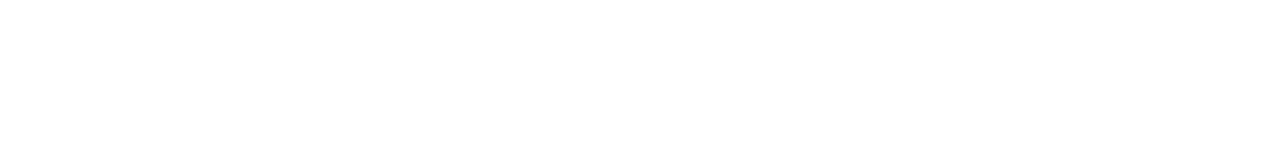
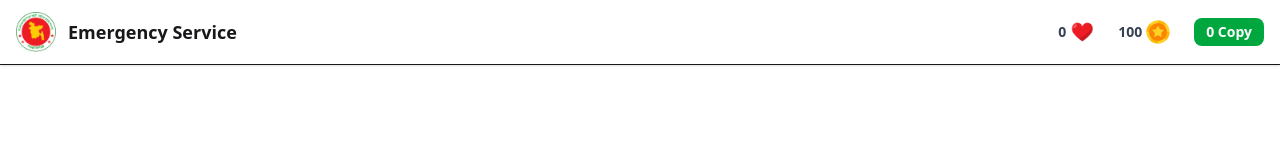
Before and after one commit to Jyotishaikh/Assignment-5, a plain HTML site: page index.html in a window 1280 px wide. Drawn offline with nearby package versions, Linux system fonts and the light colour scheme.

Commit message:
completed navbar

```diff
--- a/index.html
+++ b/index.html
@@ -3,10 +3,42 @@
 <head>
     <meta charset="UTF-8">
     <meta name="viewport" content="width=device-width, initial-scale=1.0">
-    <title>Document</title>
+    <title>Emergency-Hotline</title>
+    <link href="https://cdn.jsdelivr.net/npm/daisyui@5" rel="stylesheet" type="text/css" />
+
+    <script src="https://cdn.jsdelivr.net/npm/@tailwindcss/browser@4"></script>
+
+    <link rel="stylesheet" href="https://cdnjs.cloudflare.com/ajax/libs/font-awesome/7.0.0/css/all.min.css" integrity="sha512-DxV+EoADOkOygM4IR9yXP8Sb2qwgidEmeqAEmDKIOfPRQZOWbXCzLC6vjbZyy0vPisbH2SyW27+ddLVCN+OMzQ==" crossorigin="anonymous" referrerpolicy="no-referrer" />
+
 </head>
 <body>
+    <!--navbar section  -->
+    <header class="bg-white border-b shadow sticky top-0 z-50">
+        <div class="max-w-7xl mx-auto flex justify-between items-center px-4 py-3">
+            <!-- left side -->
+            <div class="flex items-center gap-3">
+                <img src="./assets/logo.png" alt="Govt. BD" class="w-10 h-10">
+                <h2 class="text-lg font-bold">Emergency Service</h2>
+            </div>
+            <!-- right side -->
+            <div class="flex items-center gap-6">
+                <div class="flex items-center gap-1">
+                    <p class="text-sm font-semibold text-gray-700">0</p>
+                    <img src="./assets/heart.png" alt="heart" class="w-6 h-6">
+                </div>
+                <div class="flex items-center gap-1">
+                    <p class="text-sm font-semibold text-gray-700">100</p>
+                    <img src="./assets/coin.png" alt="coin" class="w-6 h-6">
+                </div>
+                <div>
+                    <button class="bg-green-600 text-white text-sm font-semibold px-3 py-1 rounded-lg">
+                        <span>0</span> <span>Copy</span>
+                    </button>
+                </div>
+            </div>
+        </div>
 
+    </header>
 
     <script src="./script/script.js"></script>
 </body>
```
